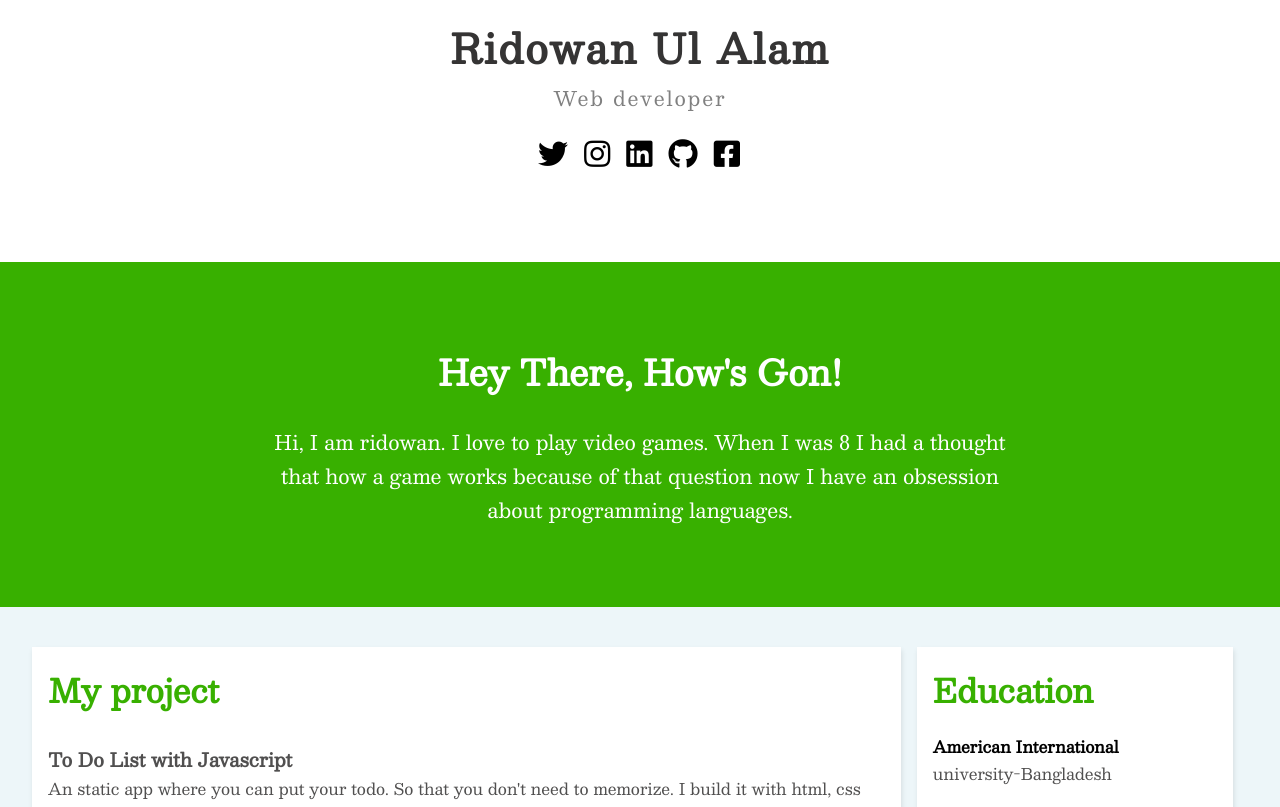
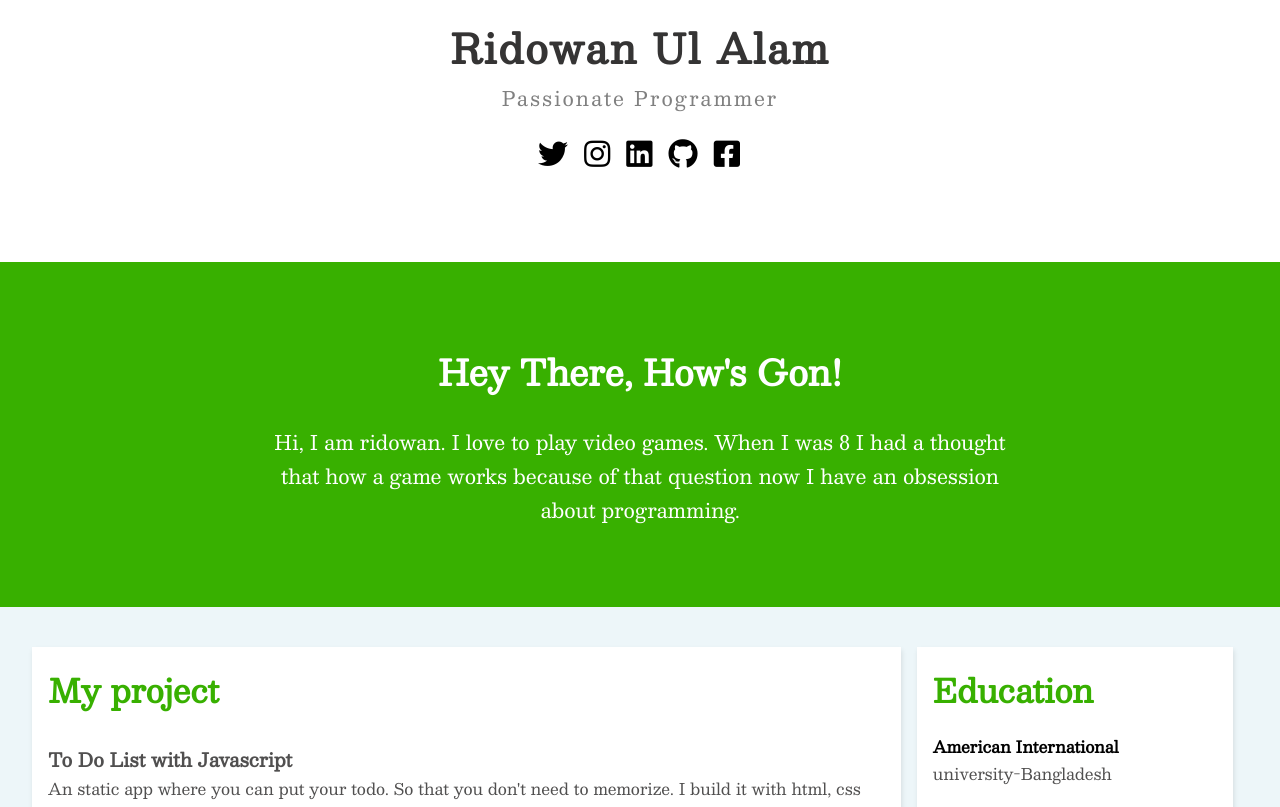
Before and after one commit to Ridowan-sajid/portfolio, a plain HTML site: page index.html in a window 1280 px wide. Shown: the part 369-1176 px from the top of the page. Drawn offline with nearby package versions, Linux system fonts and the light colour scheme.

Commit message:
Update index.html

```diff
--- a/index.html
+++ b/index.html
@@ -14,7 +14,7 @@
  <div class="Profile">
   <img class="profile-pic" src="./IMG_20210826_153146.jpg" alt="ops">
   <p class="name">Ridowan Ul Alam</p>
-  <p class="work-title">Web developer</p>
+  <p class="work-title">Passionate Programmer</p>
 <div class="font">
  <a href="https://twitter.com/ridowan_sajid"><i class="fab fa-twitter fa-xs"></i></a>
  <a href="https://www.instagram.com/nathan_ban7/"><i class="fab fa-instagram fa-xs"></i></a>
@@ -25,7 +25,7 @@
  </div>
  <div class="about">
   <p class="heading-title">Hey There, How's Gon!</p>
-  <p class="paragraph">Hi, I am ridowan. I love to play video games. When I was 8 I had a thought that how a game works because of that question now I have an obsession about programming languages. </p>
+  <p class="paragraph">Hi, I am ridowan. I love to play video games. When I was 8 I had a thought that how a game works because of that question now I have an obsession about programming. </p>
  </div>
 <div class="work">
   <div>
```
